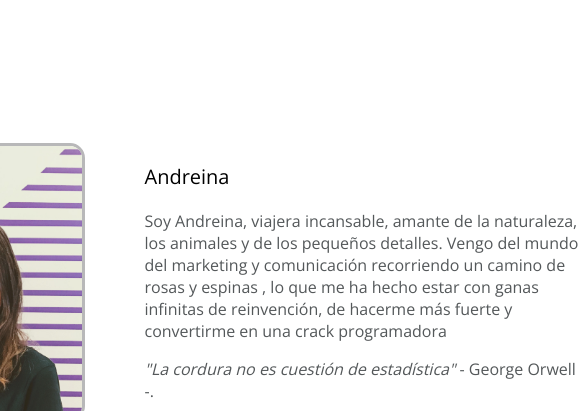
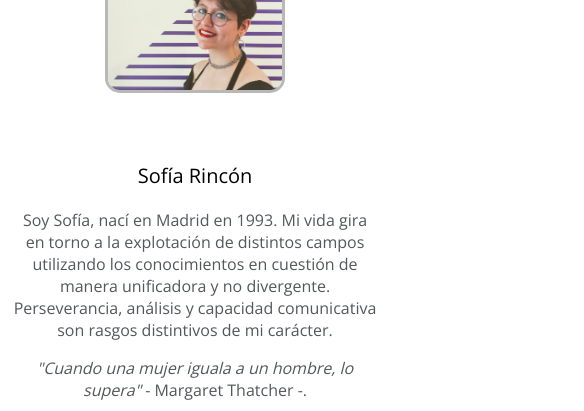
Before and after one commit to Adalab/d-s1-valkyrias, a website: page index.html in a window 390 px wide. Shown: the part 2831-3242 px from the top of the page, 584 px wide, since content can reach past the window. Drawn offline with nearby package versions, Linux system fonts and the light colour scheme.

Commit message:
mediasomovilarregladas

```diff
--- a/scss/main.scss
+++ b/scss/main.scss
@@ -258,7 +258,11 @@ margin-bottom: 0;
   color: #099D8D;
   font-family: 'Rubik', sans-serif;
   font-size: 24px;
-  margin: 0 auto;
+  margin-bottom: 0;
+}
+.tituloquien h2 {
+  margin: 0;
+  font-size: 24px;
 }
 .sofi{
   justify-content: center;
@@ -276,6 +280,7 @@ margin-bottom: 0;
   margin-bottom: 60px;
   margin-top: 45px;
 }
+
 .sigomuriendo{
   width: 439px;
   text-align: right;
@@ -303,13 +308,16 @@ margin-bottom: 0;
 }
 .odiorehacercodigo{
   display: grid;
-  grid-template-columns: 278px 1fr;
-  grid-template-rows: 278px;
+  grid-template-columns: 278px  1fr;
+  grid-template-rows: 1fr;
   grid-template-areas: "aunquenrealidad" "mevienebien";
   grid-gap: 45px 60px;
   margin-bottom: 60px;
   margin-top: 45px;
+  margin-left: 15px;
+  margin-right: 15px;
 }
+
 .aunquenrealidad{
   box-sizing: border-box;
   border-style: solid;
@@ -357,6 +365,48 @@ margin-bottom: 0;
 }
 .fas {
   color: #14aabf;
+}
+
+
+@media all and (max-width: 768px) {
+.memuero{
+display: flex;
+flex-direction: column-reverse;
+align-items: center;
+width: 365px;
+margin-left: 15px;
+margin-right: 15px;
+margin-bottom: 0;
+}
+.mori{
+width: 180px;
+height: 180px;
+}
+.sigomuriendo{
+  display:block;
+width: 365px;
+  text-align: center;
+}
+.odiorehacercodigo {
+display: block;
+align-items: center;
+margin-bottom: 0;
+}
+.aunquenrealidad {
+width: 180px;
+height: 180px;
+}
+.mevienebien {
+display:block;
+width: 100%;
+text-align: center;
+}
+.sigomuriendo ul {
+  margin: 0;
+  padding: 0;
+  list-style: none;
+  text-align: center;
+}
 }
 
 /*codigo Sofi*/
```
Also changed, not shown: styles/main.css.
